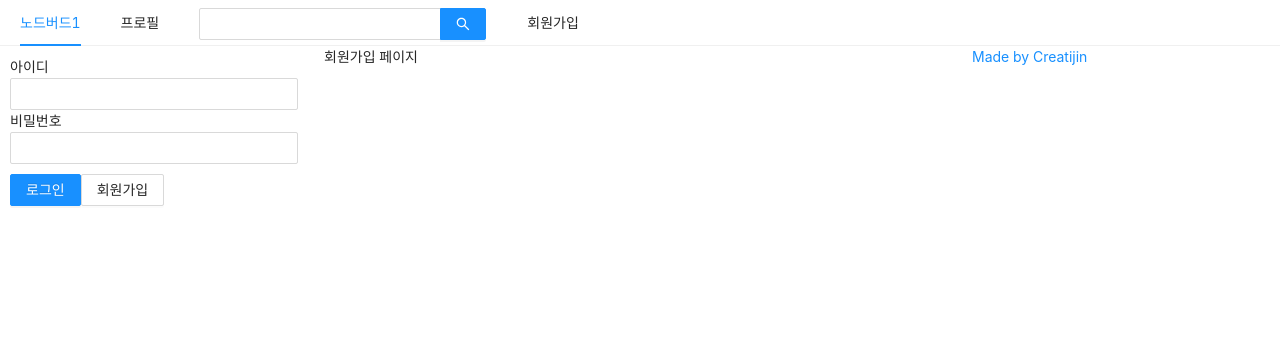
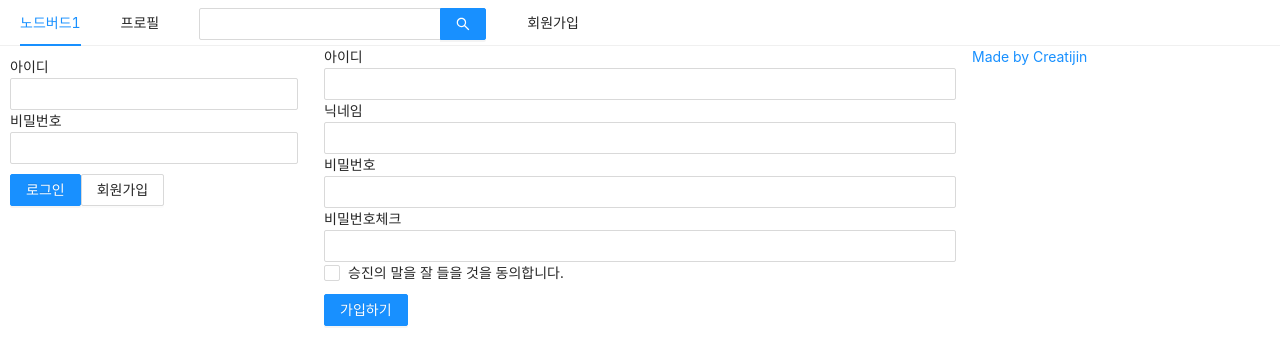
Before and after one commit to creatijin/nodebird, a Next.js app in the folder prepare/front/: page /signup in a window 1280 px wide. Shown: the top 364 px of the page. Built offline with nearby package versions, Linux system fonts and the light colour scheme.

Commit message:
회원가입 페이지 (custom hooks) useInput

```diff
--- a/prepare/front/components/LoginForm.js
+++ b/prepare/front/components/LoginForm.js
@@ -1,7 +1,9 @@
-import React, { useState, useCallback, useMemo } from "react";
+import React, { useState, useCallback } from "react";
 import { Form, Input, Button } from "antd";
 import Link from "next/link";
+import PropTypes from "prop-types";
 import styled from "styled-components";
+import useInput from "../hooks/useInput";
 
 const ButtonWrapper = styled.div`
   margin-top: 10px;
@@ -11,15 +13,9 @@
 `;
 
 const LoginForm = ({ setIsLoggedIn }) => {
-  const [id, setId] = useState("");
-  const [password, setpassword] = useState("");
-
-  const onChangeId = useCallback((e) => {
-    setId(e.target.value);
-  }, []);
-  const onChangePassword = useCallback((e) => {
-    setpassword(e.target.value);
-  }, []);
+  //커스텀 hooks
+  const [id, onChangeId] = useInput("");
+  const [password, onChangePassword] = useInput("");
 
   // const style = useMemo(() => ({ marginTop: 10 }), []);
   // styled-components or useMemo 사용해야지 리랜더링할때 다시 그려지지 않는다.
@@ -60,4 +56,9 @@
     </>
   );
 };
+
+LoginForm.prototype = {
+  setIsLoggedIn: PropTypes.func.isReqired,
+};
+
 export default LoginForm;
--- /dev/null
+++ b/prepare/front/hooks/useInput.js
@@ -0,0 +1,9 @@
+import { useState, useCallback } from "react";
+
+export default (initialValue = null) => {
+  const [value, setValue] = useState(initialValue);
+  const handler = useCallback((e) => {
+    setValue(e.target.value);
+  }, []);
+  return [value, handler];
+};
--- a/prepare/front/pages/signup.js
+++ b/prepare/front/pages/signup.js
@@ -1,15 +1,105 @@
+import React, { useState, useCallback } from "react";
 import Head from "next/head";
+import { Form, Input, Checkbox, Button } from "antd";
+import styled from "styled-components";
+
 import AppLayout from "../components/AppLayout";
+import useInput from "../hooks/useInput";
+
+const ErrorMessage = styled.div`
+  color: red;
+`;
 
 const Signup = () => {
+  const [id, onChangeId] = useInput("");
+  const [nickname, onChangeNickname] = useInput("");
+  const [password, onChangePassword] = useInput("");
+
+  const [passwordCheck, setPasswordCheck] = useState("");
+  const [passwordError, setPasswordError] = useState(false);
+  const onChangePasswordCheck = useCallback(
+    (e) => {
+      setPasswordCheck(e.target.value);
+      setPasswordError(e.target.value !== password);
+    },
+    [password]
+  );
+  const [term, setTerm] = useState("");
+  const [termError, setTermError] = useState(false);
+  const onChangeTerm = useCallback((e) => {
+    setTerm(e.target.checked);
+    setTermError(false);
+  }, []);
+
+  const onSubmit = useCallback(() => {
+    if (password !== passwordCheck) {
+      return setPasswordError(true);
+    }
+    if (!term) {
+      return setTermError(true);
+    }
+    console.log(id, nickname, password);
+  }, [password, passwordCheck, term]);
   return (
     <>
-      <Head>
-        <meta charSet="utf-8" />
-        <title>회원가입</title>
-      </Head>
       <AppLayout>
-        <div>회원가입 페이지</div>
+        <Head>
+          <meta charSet="utf-8" />
+          <title>회원가입</title>
+        </Head>
+        <Form onFinish={onSubmit}>
+          <div>
+            <label htmlFor="user-id">아이디</label>
+            <br />
+            <Input name="user-id" value={id} required onChange={onChangeId} />
+          </div>
+          <div>
+            <label htmlFor="user-nick">닉네임</label>
+            <br />
+            <Input
+              name="user-nick"
+              value={nickname}
+              required
+              onChange={onChangeNickname}
+            />
+          </div>
+          <div>
+            <label htmlFor="user-password">비밀번호</label>
+            <br />
+            <Input
+              name="user-password"
+              value={password}
+              required
+              onChange={onChangePassword}
+            />
+          </div>
+          <div>
+            <label htmlFor="user-passwordcheck">비밀번호체크</label>
+            <br />
+            <Input
+              name="user-passwordcheck"
+              value={passwordCheck}
+              required
+              onChange={onChangePasswordCheck}
+            />
+            {passwordError && (
+              <ErrorMessage>비밀번호가 일치하지 않습니다.</ErrorMessage>
+            )}
+          </div>
+          <div>
+            <Checkbox name="user-term" checked={term} onChange={onChangeTerm}>
+              승진의 말을 잘 들을 것을 동의합니다.
+            </Checkbox>
+            {termError && (
+              <ErrorMessage>약관에 동의하셔야 합니다.</ErrorMessage>
+            )}
+          </div>
+          <div style={{ marginTop: 10 }}>
+            <Button type="primary" htmlType="submit">
+              가입하기
+            </Button>
+          </div>
+        </Form>
       </AppLayout>
     </>
   );
```
